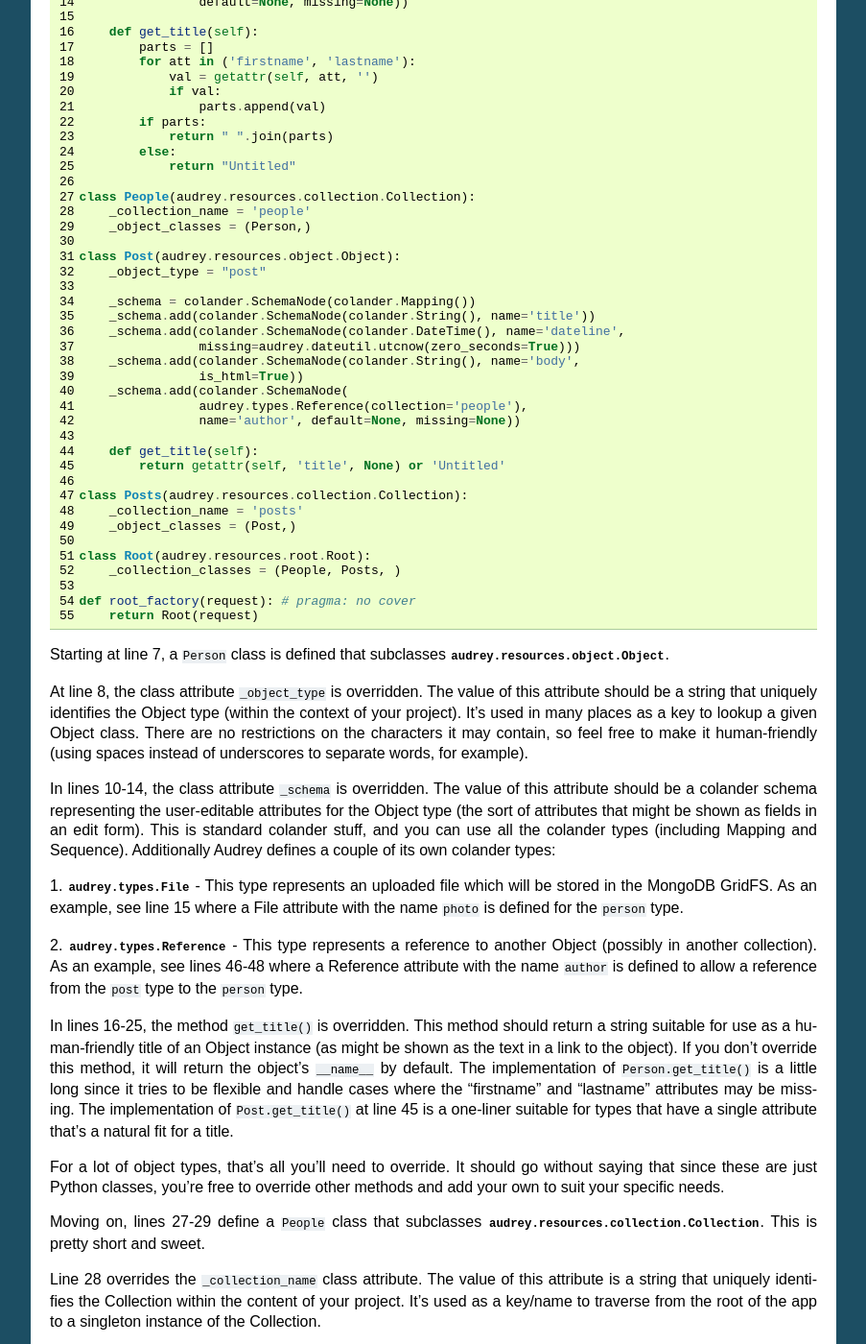
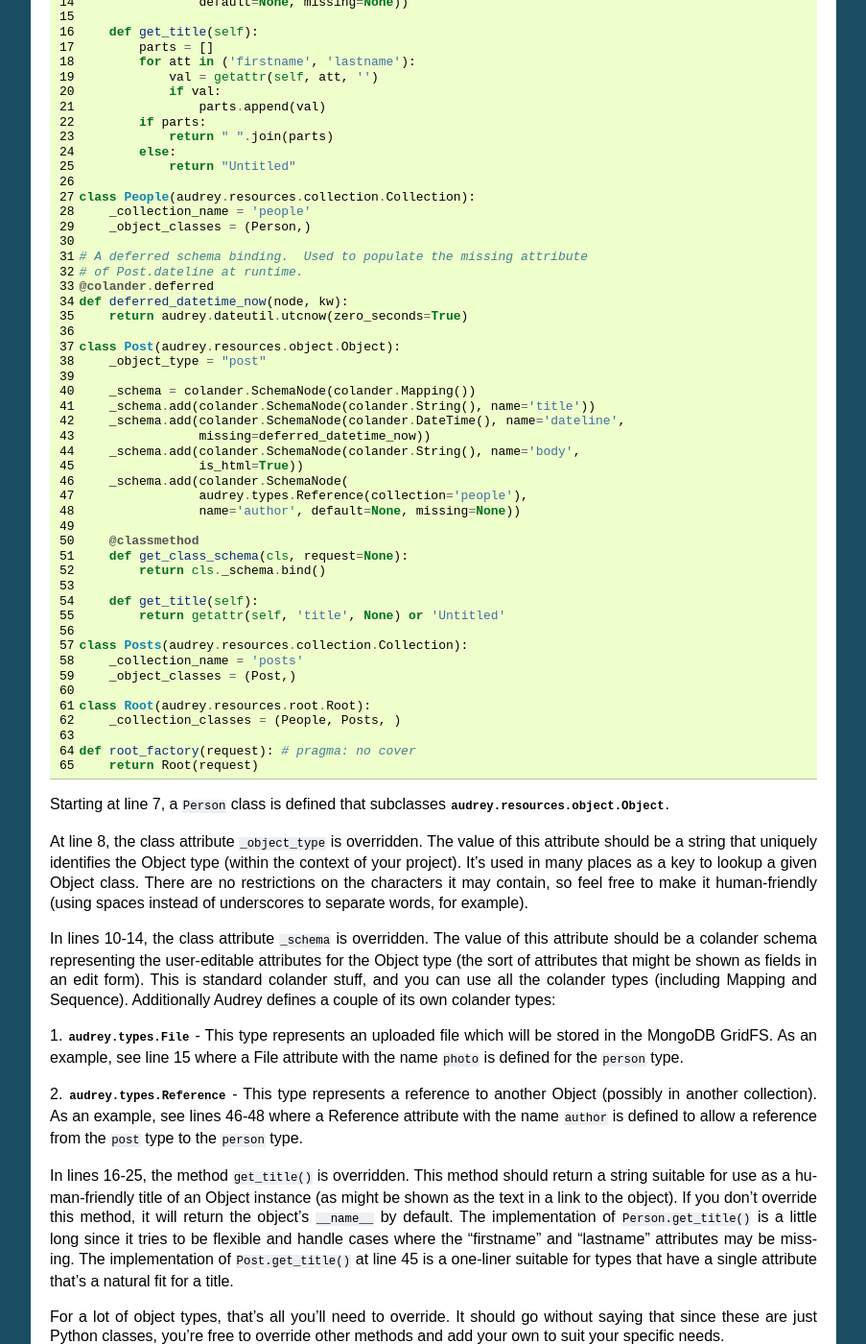
Before and after one commit to sbrauer/Audrey, a Sphinx documentation site: the page built from docs/source/resources.rst, in a window 1280 px wide and 1400 px high, scrolled down 969 px. Shown: the whole window at 96% size, without its empty margins (198-1101 px from the left). Built offline with Sphinx 7.4.7, drawn with Linux system fonts in a browser that asks for light colours; some of the changed text lies outside the part shown.

Commit message:
update docs and todos

```diff
--- a/README.rst
+++ b/README.rst
@@ -6,6 +6,10 @@
 Audrey also provides views that implement a RESTful API.  In an attempt to satisfy the hypermedia constraint (HATEOAS), GET responses use the `HAL+JSON <http://stateless.co/hal_specification.html>`_ mediatype.  In a further attempt to be self-describing, links to `JSON Schema <http://json-schema.org/>`_ documents (generated automatically from your types' colander schemas) are provided for POST and PUT requests.  (Note that Audrey doesn't provide any HTML views, but it does include `HAL-Browser <https://github.com/mikekelly/hal-browser>`_ which can be used to explore the RESTful API.)
 
 My goal is to keep Audrey otherwise unopinionated.  For example, Audrey intentionally does nothing regarding authentication, authorization, permissions, etc.  A developer building on Audrey can make those decisions as appropriate for their app and implement them using standard Pyramid facilities.
+
+Status
+------
+Audrey is a pet project serving as a playground to explore some ideas. Too soon to tell whether it will mature or not.
 
 Docs and Demo
 -------------
--- a/docs/source/index.rst
+++ b/docs/source/index.rst
@@ -26,8 +26,7 @@
 facilities <http://docs.pylonsproject.org/projects/pyramid/en/1.4-branch/narr/security.html>`_.
 
 .. warning::
-   Audrey is currently in the pre-alpha development stage.
-   The API is subject to change.
+   Audrey is a pet project serving as a playground to explore some ideas. Too soon to tell whether it will mature or not.
 
 .. toctree::
    :maxdepth: 3
--- a/docs/source/resources.py
+++ b/docs/source/resources.py
@@ -28,18 +28,28 @@
     _collection_name = 'people'
     _object_classes = (Person,)
 
+# A deferred schema binding.  Used to populate the missing attribute
+# of Post.dateline at runtime.
+@colander.deferred
+def deferred_datetime_now(node, kw):
+    return audrey.dateutil.utcnow(zero_seconds=True)
+
 class Post(audrey.resources.object.Object):
     _object_type = "post"
 
     _schema = colander.SchemaNode(colander.Mapping())
     _schema.add(colander.SchemaNode(colander.String(), name='title'))
     _schema.add(colander.SchemaNode(colander.DateTime(), name='dateline',
-                missing=audrey.dateutil.utcnow(zero_seconds=True)))
+                missing=deferred_datetime_now))
     _schema.add(colander.SchemaNode(colander.String(), name='body',
                 is_html=True))
     _schema.add(colander.SchemaNode(
                 audrey.types.Reference(collection='people'),
                 name='author', default=None, missing=None))
+
+    @classmethod
+    def get_class_schema(cls, request=None):
+        return cls._schema.bind()
 
     def get_title(self):
         return getattr(self, 'title', None) or 'Untitled'
--- a/docs/source/resources.rst
+++ b/docs/source/resources.rst
@@ -91,11 +91,11 @@
 
 Line 29 overrides the ``_object_classes`` class attribute.  The value of this attribute is a sequence of Object classes representing the types of Objects that may exist in the Collection.  In this case, the People Collection is homogenous and only contains Person Objects.  You can, however, define Collections that may contain multiple Object types (presumably with some common sub-schema).  When creating Object types that will be in a non-homogenous Collection, be sure to set the :attr:`audrey.resources.object.Object._save_object_type_to_mongo` class attribute to ``True``; otherwise the Collection will raise an exception while deserializing from MongoDB since it won't be able to determine the correct Object class to construct.
 
-Lines 31-49 define another Object type and another homogenous Collection.
+Lines 31-61 define another Object type and another homogenous Collection.  The ``Post`` class demonstrates overriding the :meth:`audrey.resources.object.Object.get_class_schema` class method to do deferred schema binding at runtime.
 
-Lines 51-52 define a ``Root`` class that subclasses :class:`audrey.resources.root.Root` and overrides the ``_collection_classes`` class attribute.  The value of this attribute is a sequence of Collection classes representing all the Collections in use in the app.
+Lines 63-64 define a ``Root`` class that subclasses :class:`audrey.resources.root.Root` and overrides the ``_collection_classes`` class attribute.  The value of this attribute is a sequence of Collection classes representing all the Collections in use in the app.
 
-Lines 54-55 define a ``root_factory()`` function which returns an instance of ``Root`` for a request.  This function is used by Audrey to configure the Pyramid application to find the traversal root.
+Lines 66-67 define a ``root_factory()`` function which returns an instance of ``Root`` for a request.  This function is used by Audrey to configure the Pyramid application to find the traversal root.
 
 If you haven't read the :doc:`introduction` section yet, you may want to now.
 It demonstrates some of the functionality Audrey provides using the
```
Also changed, not shown: 1 other file.
